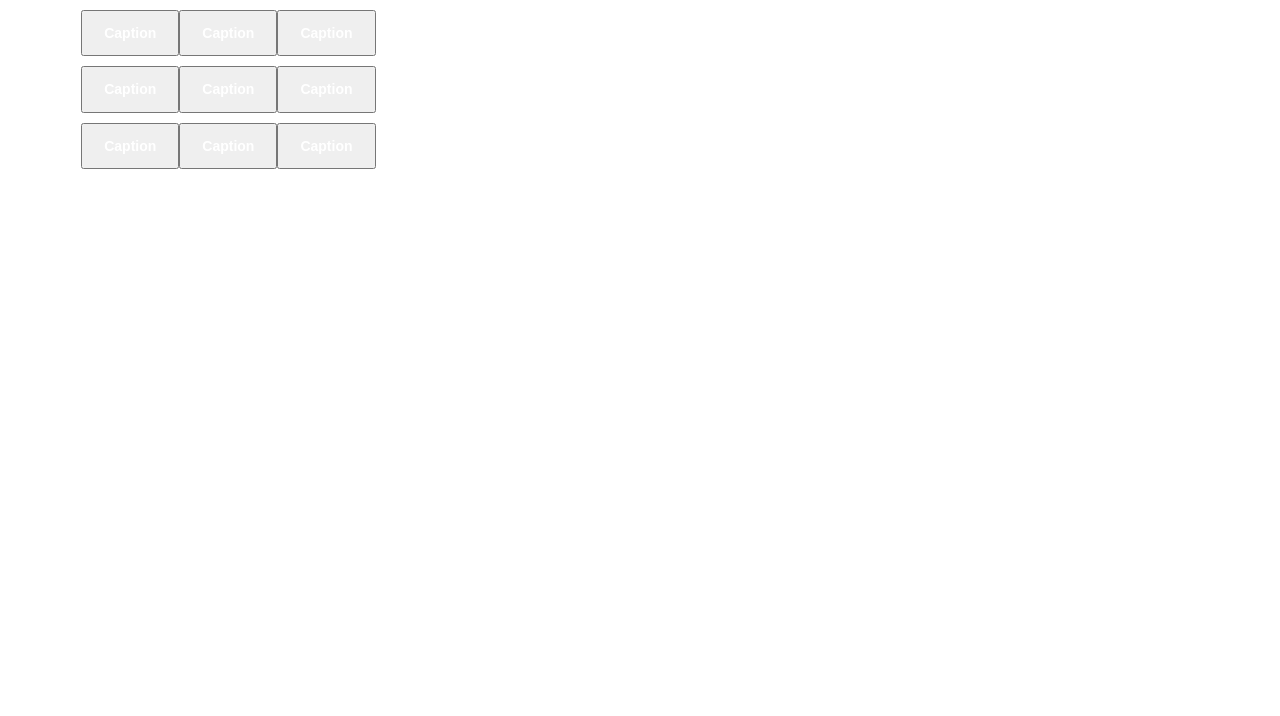
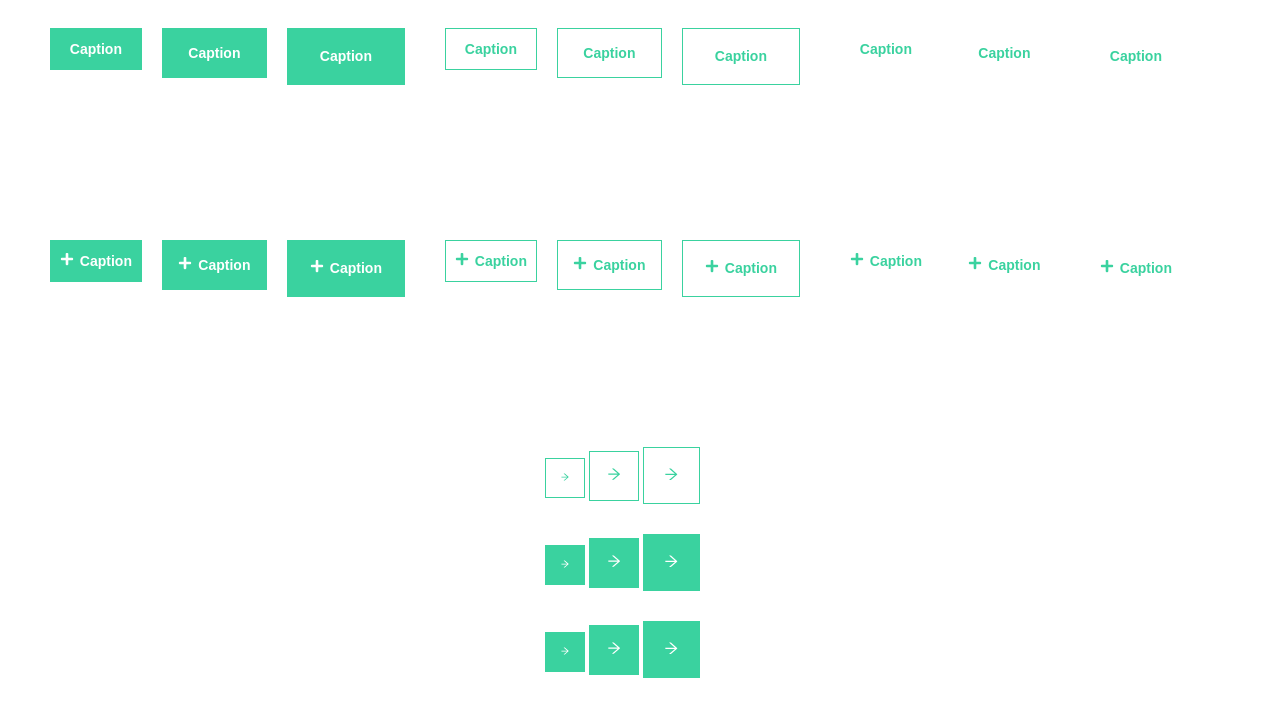
Before and after one commit to andersonstorqui/React-components-treinamentoMV, a React (Create React App) app in the folder desenvolvendo-habilidades-de-components-treinamentos/: page / in a window 1280 px wide. Shown: the top 716 px of the page. Built offline with nearby package versions, Linux system fonts and the light colour scheme.

Commit message:
botoes prontos- update

```diff
--- a/desenvolvendo-habilidades-de-components-treinamentos/package.json
+++ b/desenvolvendo-habilidades-de-components-treinamentos/package.json
@@ -3,11 +3,15 @@
   "version": "0.1.0",
   "private": true,
   "dependencies": {
+    "@fortawesome/fontawesome-svg-core": "^6.1.1",
+    "@fortawesome/free-solid-svg-icons": "^6.1.1",
+    "@fortawesome/react-fontawesome": "^0.1.18",
     "@testing-library/jest-dom": "^5.14.1",
     "@testing-library/react": "^12.0.0",
     "@testing-library/user-event": "^13.2.1",
     "react": "^18.0.0",
     "react-dom": "^18.0.0",
+    "react-icons": "^4.3.1",
     "react-scripts": "5.0.0",
     "styled-components": "^5.3.5",
     "styled-icons": "^10.45.0",
--- a/desenvolvendo-habilidades-de-components-treinamentos/public/index.html
+++ b/desenvolvendo-habilidades-de-components-treinamentos/public/index.html
@@ -15,6 +15,19 @@
       user's mobile device or desktop. See https://developers.google.com/web/fundamentals/web-app-manifest/
     -->
     <link rel="manifest" href="%PUBLIC_URL%/manifest.json" />
+    <link
+      rel="stylesheet"
+      href="https://cdnjs.cloudflare.com/ajax/libs/font-awesome/6.1.1/css/all.min.css"
+      integrity="sha512-KfkfwYDsLkIlwQp6LFnl8zNdLGxu9YAA1QvwINks4PhcElQSvqcyVLLD9aMhXd13uQjoXtEKNosOWaZqXgel0g=="
+      crossorigin="anonymous"
+      referrerpolicy="no-referrer"
+    />
+    <script
+      src="https://cdnjs.cloudflare.com/ajax/libs/font-awesome/6.1.1/js/all.min.js"
+      integrity="sha512-6PM0qYu5KExuNcKt5bURAoT6KCThUmHRewN3zUFNaoI6Di7XJPTMoT6K0nsagZKk2OB4L7E3q1uQKHNHd4stIQ=="
+      crossorigin="anonymous"
+      referrerpolicy="no-referrer"
+    ></script>
     <!--
       Notice the use of %PUBLIC_URL% in the tags above.
       It will be replaced with the URL of the `public` folder during the build.
--- a/desenvolvendo-habilidades-de-components-treinamentos/src/components/Button/Button.js
+++ b/desenvolvendo-habilidades-de-components-treinamentos/src/components/Button/Button.js
@@ -1,10 +1,14 @@
 import { ButtonStyle } from "./styles";
 
-export const Button = ({ fiiled, outline, text, SM, MD, LG, ...props }) => {
-  // console.log(props);
-  return (
-    <>
-      <ButtonStyle {...props}>Caption</ButtonStyle>
-    </>
-  );
+export const Button = ({
+  fiiled,
+  outline,
+  text,
+  SM,
+  MD,
+  LG,
+  children,
+  ...props
+}) => {
+  return <ButtonStyle {...props}>{children}</ButtonStyle>;
 };
--- a/desenvolvendo-habilidades-de-components-treinamentos/src/components/Button/styles.js
+++ /dev/null
@@ -1,18 +0,0 @@
-import styled from "styled-components";
-
-export const ButtonStyle = styled.button.attrs((props) => ({
-  type: "button",
-}))`
-  font: Lato;
-  font-weight: 700;
-  font-size: 14px;
-  line-height: 22.4px;
-  color: #ffffff;
-  text-align: Center;
-  font-style: normal;
-  display: flex;
-  flex-direction: row;
-  justify-content: center;
-  align-items: center;
-  padding: 10px 21px;
-`;
--- a/desenvolvendo-habilidades-de-components-treinamentos/src/screens/buttons/ButtonPage.js
+++ b/desenvolvendo-habilidades-de-components-treinamentos/src/screens/buttons/ButtonPage.js
@@ -1,31 +1,161 @@
 import React from "react";
-import { Button } from "../../components/Button/Button";
-import { Main } from "./style";
+import { ButtonStyle } from "../../styles/style";
+import { Main } from "../../styles/style";
+
+import { FaPlus } from "react-icons/fa";
+import { AiOutlineArrowRight } from "react-icons/ai";
+
+import { ButtonArrow } from "../../styles/style";
 
 class ButtonPage extends React.Component {
   constructor(props) {
     super(props);
-    console.log(props);
+  }
+
+  onClick() {
+    console.log("hello");
   }
 
   render() {
     return (
       <Main>
         <section className="btn">
-          <Button fiiled="fiiled" SM="SM" />
-          <Button fiiled="fiiled" MD="MD" />
-          <Button fiiled="fiiled" LG="LG" />
+          <ButtonStyle onClick={this.onClick} fiiled="fiiled" SM="SM">
+            Caption
+          </ButtonStyle>
+          <ButtonStyle onClick={this.onClick} fiiled="fiiled" MD="MD">
+            Caption
+          </ButtonStyle>
+          <ButtonStyle onClick={this.onClick} fiiled="fiiled" LG="LG">
+            Caption
+          </ButtonStyle>
         </section>
         <section className="btn">
-          <Button outline="outline" SM="SM" />
-          <Button outline="outline" MD="MD" />
-          <Button outline="outline" LG="LG" />
+          <ButtonStyle onClick={this.onClick} outline="outline" SM="SM">
+            Caption
+          </ButtonStyle>
+          <ButtonStyle onClick={this.onClick} outline="outline" MD="MD">
+            Caption
+          </ButtonStyle>
+          <ButtonStyle onClick={this.onClick} outline="outline" LG="LG">
+            Caption
+          </ButtonStyle>
         </section>
         <section className="btn">
-          <Button text="text" SM="SM" />
-          <Button text="text" MD="MD" />
-          <Button text="text" LG="LG" />
+          <ButtonStyle onClick={this.onClick} text="text" SM="SM">
+            Caption
+          </ButtonStyle>
+          <ButtonStyle onClick={this.onClick} text="text" MD="MD">
+            Caption
+          </ButtonStyle>
+          <ButtonStyle onClick={this.onClick} text="text" LG="LG">
+            Caption
+          </ButtonStyle>
         </section>
+
+        {/* BOTÕES COM + */}
+
+        <section className="btn">
+          <ButtonStyle onClick={this.onClick} fiiled="fiiled" SM="SM">
+            <span>
+              <FaPlus />
+            </span>
+            Caption
+          </ButtonStyle>
+          <ButtonStyle onClick={this.onClick} fiiled="fiiled" MD="MD">
+            <span>
+              <FaPlus />
+            </span>
+            Caption
+          </ButtonStyle>
+          <ButtonStyle onClick={this.onClick} fiiled="fiiled" LG="LG">
+            <span>
+              <FaPlus />
+            </span>
+            Caption
+          </ButtonStyle>
+        </section>
+        <section className="btn">
+          <ButtonStyle onClick={this.onClick} outline="outline" SM="SM">
+            <span>
+              <FaPlus />
+            </span>
+            Caption
+          </ButtonStyle>
+          <ButtonStyle onClick={this.onClick} outline="outline" MD="MD">
+            <span>
+              <FaPlus />
+            </span>
+            Caption
+          </ButtonStyle>
+          <ButtonStyle onClick={this.onClick} outline="outline" LG="LG">
+            <span>
+              <FaPlus />
+            </span>
+            Caption
+          </ButtonStyle>
+        </section>
+        <section className="btn">
+          <ButtonStyle onClick={this.onClick} text="text" SM="SM">
+            <span>
+              <FaPlus />
+            </span>
+            Caption
+          </ButtonStyle>
+          <ButtonStyle onClick={this.onClick} text="text" MD="MD">
+            <span>
+              <FaPlus />
+            </span>
+            Caption
+          </ButtonStyle>
+          <ButtonStyle onClick={this.onClick} text="text" LG="LG">
+            <span>
+              <FaPlus />
+            </span>
+            Caption
+          </ButtonStyle>
+        </section>
+
+        {/* BOTÕES COM --->  */}
+
+        <div className="Arrow">
+          <section>
+            {/* BOTÕES STIILED */}
+            <ButtonArrow onClick={this.onClick} fiiled="fiiled" SM="SM">
+              <AiOutlineArrowRight size={10.04} />
+            </ButtonArrow>
+            <ButtonArrow onClick={this.onClick} fiiled="fiiled" MD="MD">
+              <AiOutlineArrowRight size={16.25} />
+            </ButtonArrow>
+            <ButtonArrow onClick={this.onClick} fiiled="fiiled" LG="LG">
+              <AiOutlineArrowRight size={16.57} />
+            </ButtonArrow>
+          </section>
+          {/* BOTÕES OUTLINE */}
+          <section>
+            <ButtonArrow onClick={this.onClick} outline="outline" SM="SM">
+              <AiOutlineArrowRight size={10.04} />
+            </ButtonArrow>
+            <ButtonArrow onClick={this.onClick} outline="outline" MD="MD">
+              <AiOutlineArrowRight size={16.25} />
+            </ButtonArrow>
+            <ButtonArrow onClick={this.onClick} outline="outline" LG="LG">
+              <AiOutlineArrowRight size={16.57} />
+            </ButtonArrow>
+          </section>
+          {/* BOTÕES TEXT */}
+          <section>
+            <ButtonArrow onClick={this.onClick} text="text" SM="SM">
+              <AiOutlineArrowRight size={10.04} />
+            </ButtonArrow>
+            <ButtonArrow onClick={this.onClick} text="text" MD="MD">
+              <AiOutlineArrowRight size={16.25} />
+            </ButtonArrow>
+            <ButtonArrow onClick={this.onClick} text="text" LG="LG">
+              <AiOutlineArrowRight size={16.57} />
+            </ButtonArrow>
+          </section>
+        </div>
       </Main>
     );
   }
--- a/desenvolvendo-habilidades-de-components-treinamentos/src/screens/buttons/style.js
+++ /dev/null
@@ -1,11 +0,0 @@
-import styled from "styled-components";
-
-export const Main = styled.main`
-  width: 90%;
-  margin: 0 auto;
-
-  .btn {
-    display: flex;
-    margin: 10px;
-  }
-`;
--- /dev/null
+++ b/desenvolvendo-habilidades-de-components-treinamentos/src/styles/style.js
@@ -0,0 +1,133 @@
+import styled from "styled-components";
+
+export const Main = styled.main`
+  display: flex;
+  flex-direction: row;
+  flex-wrap: wrap;
+  height: 100vh;
+  width: 96vw;
+  justify-content: center;
+
+  .btn {
+    display: flex;
+    margin: 10px;
+    float: left;
+  }
+`;
+
+export const ButtonStyle = styled.button.attrs((props) => ({
+  type: "button",
+}))`
+  font: Lato;
+  font-weight: 700;
+  font-size: 14px;
+  line-height: 22.4px;
+  color: #ffffff;
+  text-align: Center;
+  font-style: normal;
+  display: flex;
+  flex-direction: row;
+  justify-content: center;
+  align-items: center;
+
+  background-color: ${(props) =>
+    (props.fiiled && "#3AD29F") ||
+    (props.outline && "#ffffff") ||
+    (props.text && "#ffffff")};
+  color: ${(props) =>
+    (props.fiiled && "white") ||
+    (props.outline && "#3AD29F") ||
+    (props.text && "#3AD29F")};
+  border: ${(props) =>
+    (props.outline && "1px solid #3AD29F") ||
+    (props.fiiled && "none") ||
+    (props.text && "none")};
+
+  width: ${(props) =>
+    (props.LG && "118px") || (props.MD && "105px") || (props.SM && "92px")};
+  height: ${(props) =>
+    (props.LG && "57px") || (props.MD && "50px") || (props.SM && "42px")};
+  margin: 10px;
+
+  &:hover {
+    color: ${(props) =>
+      (props.outline && "white") ||
+      (props.text && "white") ||
+      (props.fiiled && "#3AD29F")};
+
+    background-color: ${(props) =>
+      (props.outline && "#3AD29F") ||
+      (props.text && "#3AD29F") ||
+      (props.fiiled && "white")};
+    border: ${(props) => props.fiiled && "1px solid #3AD29F"};
+  }
+
+  span {
+    margin-right: 6px;
+  }
+`;
+
+//ESTILIZANDO ARROWS
+
+export const ButtonArrow = styled.button.attrs((props) => ({
+  type: "button",
+}))`
+  margin: 15px 2px;
+
+  background-color: ${(props) =>
+    (props.fiiled && "#3AD29F") ||
+    (props.outline && "#ffffff") ||
+    (props.text && "#ffffff")};
+  color: ${(props) =>
+    (props.fiiled && "white") ||
+    (props.outline && "#3AD29F") ||
+    (props.text && "#3AD29F")};
+
+  border: ${(props) =>
+    (props.outline && "1px solid #3AD29F") ||
+    (props.fiiled && "none") ||
+    (props.text && "none")};
+
+  width: ${(props) =>
+    (props.LG && "57px") || (props.MD && "50px") || (props.SM && "40px")};
+  height: ${(props) =>
+    (props.LG && "57px") || (props.MD && "50px") || (props.SM && "40px")};
+
+  font-size: ${(props) => props.ArrowSM && "150px"};
+  color: ${(props) =>
+    (props.outline && "white") ||
+    (props.text && "white") ||
+    (props.fiiled && "#3AD29F")};
+
+  background-color: ${(props) =>
+    (props.outline && "#3AD29F") ||
+    (props.text && "#3AD29F") ||
+    (props.fiiled && "white")};
+  border: ${(props) => props.fiiled && "1px solid #3AD29F"};
+
+  &:hover {
+    background-color: ${(props) =>
+      (props.fiiled && "#3AD29F") ||
+      (props.text && "white") ||
+      (props.outline && "white")};
+
+    color: ${(props) =>
+      (props.fiiled && "white") ||
+      (props.text && "#3AD29F") ||
+      (props.outline && "#3AD29F")};
+  }
+
+  div {
+    width: 50%;
+    display: flex;
+    flex-direction: column;
+    align-content: center;
+    justify-content: center;
+  }
+  section {
+    display: flex;
+    flex-direction: row;
+    justify-content: space-around;
+    width: 15%;
+  }
+`;
```
Also changed, not shown: desenvolvendo-habilidades-de-components-treinamentos/src/components/Button/BtnArrow.js (added, +16 -0 lines), 1 other file (tests, documents, lock files or other folders).
